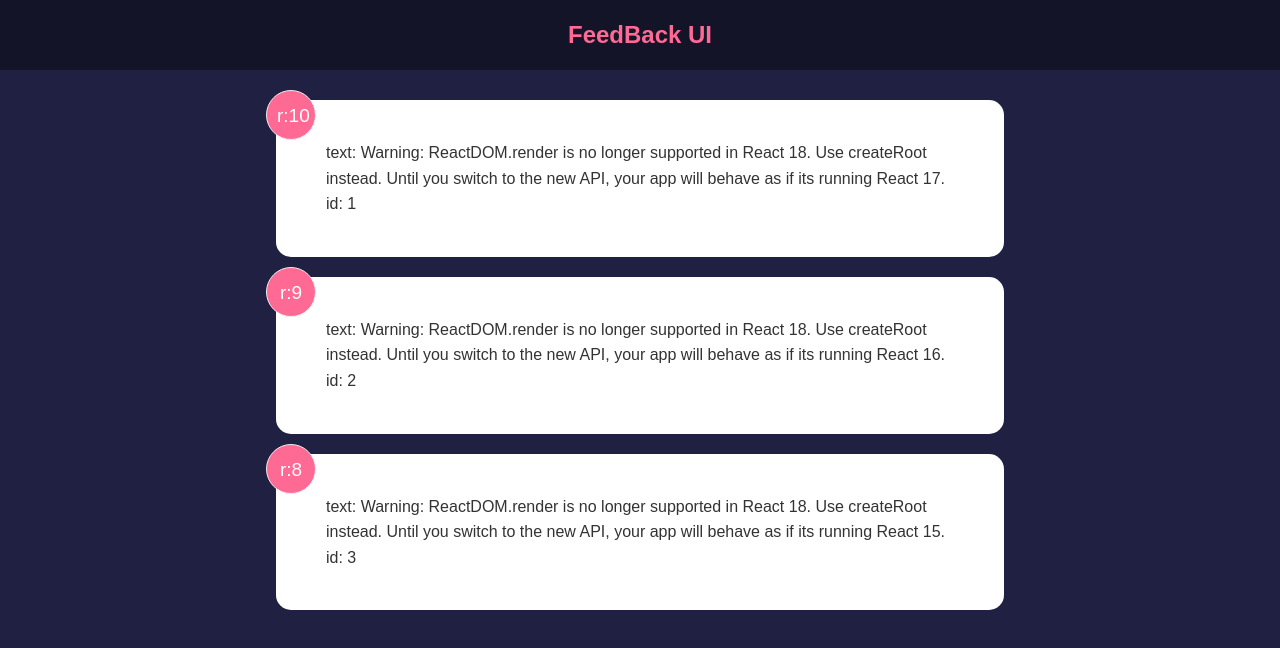
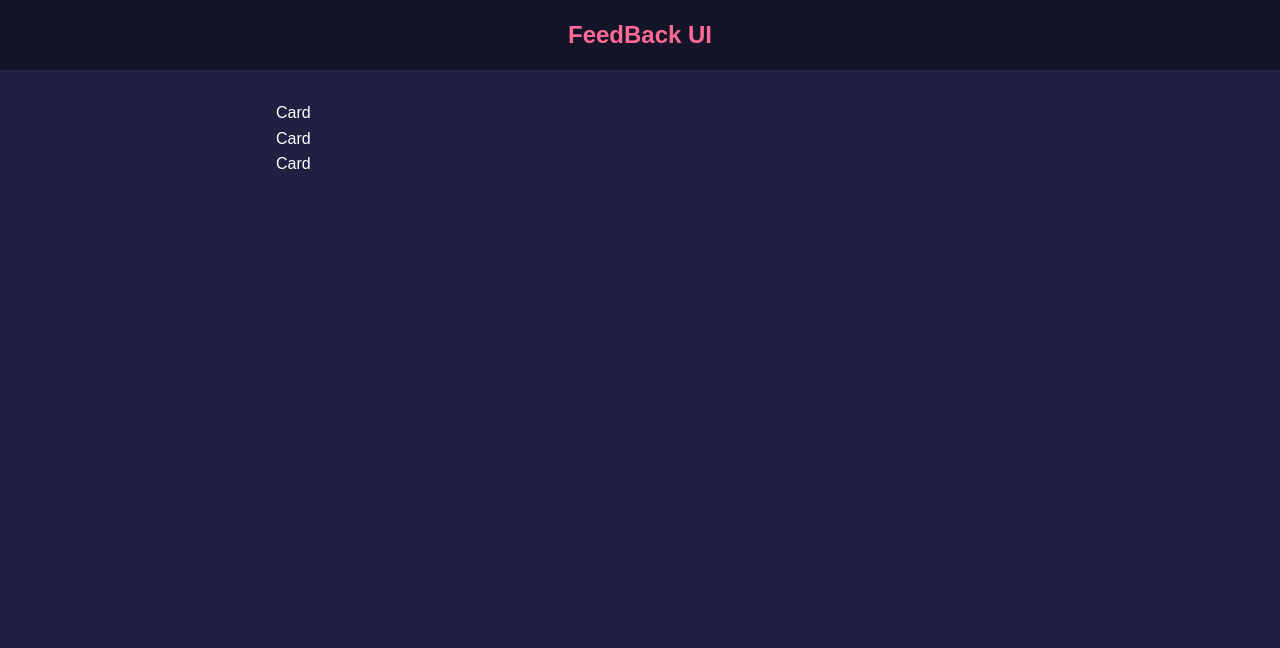
Before and after one commit to OybekKayumov/feedback-app, a React (Create React App) app: page / in a window 1280 px wide. Shown: the top 648 px of the page. Built offline with nearby package versions, Linux system fonts and the light colour scheme.

Commit message:
add Card component - import

```diff
--- a/src/components/FeedbackItem.jsx
+++ b/src/components/FeedbackItem.jsx
@@ -1,16 +1,13 @@
-// import React from 'react'
-// import { useState } from 'react'
+import Card from "./shared/Card"
 
 function FeedbackItem({ item }) {
-  // const [rating, setRating] = useState(7)
-  // const [text, setText] = useState('This is an example of a feedback item')
 
   return (
-    <div className='card'>
+    <Card>
       <div className='num-display'>r:{ item.rating }</div>
       <div className='text-display'>text: { item.text }</div>
       <div className='text-display'>id: { item.id }</div>
-    </div>
+    </Card>
   )
 }
 
```
